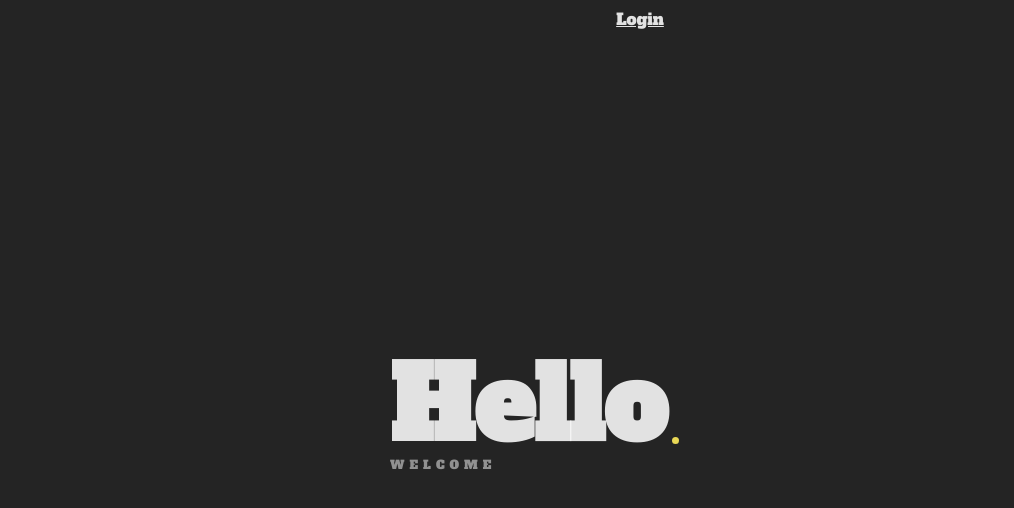
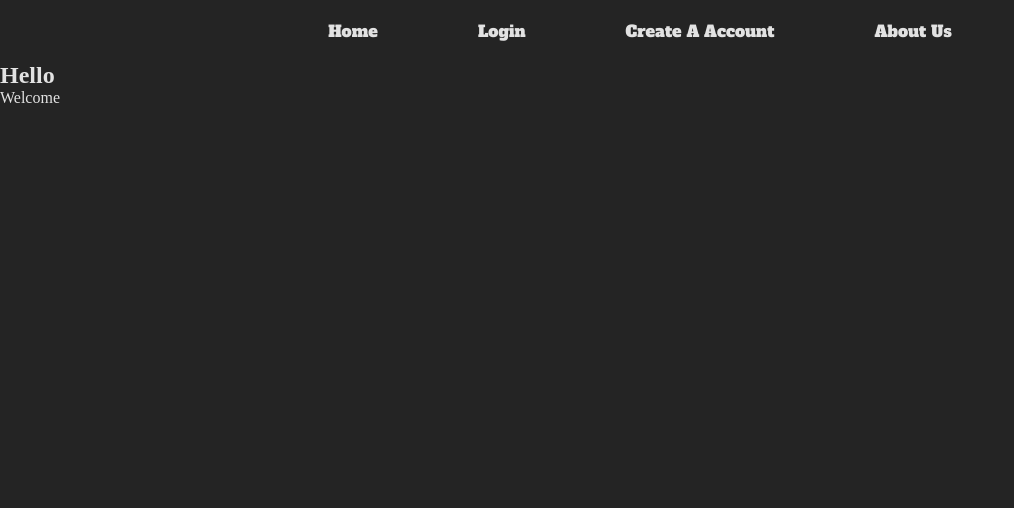
Before and after one commit to sergiogonzalezyes/Chat-Appliacation3, a React (Vite) app in the folder Chat-Application/: page / in a window 1280 px wide. Shown: the top 508 px of the page, without its empty margins (0-1014 px from the left). Built offline with nearby package versions, Linux system fonts and the light colour scheme.

Commit message:
just did some css here

```diff
--- a/Chat-Application/src/App.css
+++ b/Chat-Application/src/App.css
@@ -2,6 +2,8 @@
     color-scheme: light dark;
     color: rgba(255, 255, 255, 0.87);
     background-color: #242424;
+    margin: 0;
+    padding: 0;
 }
 .welcomeLogo {
     margin-top: 20%;
@@ -9,10 +11,25 @@
     font-size: 40px;
     font-family: "Alfa Slab One", cursive;
 }
+/* Nav Bar  */
 .textLogin {
     text-align: center;
     font-family: "Alfa Slab One", cursive;
+    padding-top: 20px;
+    padding-bottom: 20px;
 }
+nav > *:hover {
+    font-weight: 800;
+    text-decoration: underline;
+    gap: 2px;
+}
+nav > * {
+    padding-left: 50px;
+    padding-right: 50px;
+    text-decoration: none;
+    margin-bottom: 50px;
+}
+
 .loginComponent {
     margin-left: auto;
     margin-right: auto;
@@ -54,226 +71,3 @@ input {
     font-size: 15px;
     color: red;
 }
-
-.container {
-    width: 100%;
-    height: 100vh;
-    /* background-color: white; */
-    display: flex;
-    justify-content: center;
-    align-items: center;
-    font-family: "Alfa Slab One", cursive;
-}
-.container .box {
-    width: 500px;
-    height: 500px;
-    position: relative;
-    display: flex;
-    justify-content: center;
-    flex-direction: column;
-}
-.container .box .title {
-    width: 100%;
-    position: relative;
-    display: flex;
-    align-items: center;
-    height: 50px;
-}
-.container .box .title .block {
-    width: 0%;
-    height: inherit;
-    background: #ffb510;
-    position: absolute;
-    animation: mainBlock 2s cubic-bezier(0.74, 0.06, 0.4, 0.92) forwards;
-    display: flex;
-    height: 100px;
-}
-.container .box .title h1 {
-    font-size: 100px;
-    -webkit-animation: mainFadeIn 2s forwards;
-    -o-animation: mainFadeIn 2s forwards;
-    animation: mainFadeIn 2s forwards;
-    animation-delay: 1.6s;
-    opacity: 0;
-    display: flex;
-    align-items: baseline;
-    position: relative;
-}
-.container .box .title h1 span {
-    width: 0px;
-    height: 0px;
-    -webkit-border-radius: 50%;
-    -moz-border-radius: 50%;
-    border-radius: 50%;
-    background: #ffb510;
-    -webkit-animation: load 0.6s cubic-bezier(0.74, 0.06, 0.4, 0.92) forwards;
-    animation: popIn 0.8s cubic-bezier(0.74, 0.06, 0.4, 0.92) forwards;
-    animation-delay: 2s;
-    margin-left: 5px;
-    margin-top: -10px;
-    position: absolute;
-    bottom: 13px;
-    right: -12px;
-    top: 110px;
-}
-.container .box .role {
-    width: 100%;
-    position: relative;
-    display: flex;
-    align-items: center;
-    height: 30px;
-    margin-top: 20px;
-}
-.container .box .role .block {
-    width: 0%;
-    height: inherit;
-    background: #e91e63;
-    position: absolute;
-    animation: secBlock 2s cubic-bezier(0.74, 0.06, 0.4, 0.92) forwards;
-    animation-delay: 2s;
-    display: flex;
-}
-.container .box .role p {
-    animation: secFadeIn 2s forwards;
-    animation-delay: 3.2s;
-    opacity: 0;
-    font-weight: 400;
-    font-family: "Alfa Slab One", cursive;
-    color: #ffffff;
-    font-size: 12px;
-    text-transform: uppercase;
-    letter-spacing: 5px;
-}
-
-@keyframes mainBlock {
-    0% {
-        width: 0%;
-        left: 0;
-    }
-    50% {
-        width: 100%;
-        left: 0;
-    }
-    100% {
-        width: 0;
-        left: 100%;
-    }
-}
-@keyframes secBlock {
-    0% {
-        width: 0%;
-        left: 0;
-    }
-    50% {
-        width: 100%;
-        left: 0;
-    }
-    100% {
-        width: 0;
-        left: 100%;
-    }
-}
-@keyframes mainFadeIn {
-    0% {
-        opacity: 0;
-    }
-    100% {
-        opacity: 1;
-    }
-}
-@keyframes popIn {
-    0% {
-        width: 0px;
-        height: 0px;
-        background: #e9d856;
-        border: 0px solid #ddd;
-        opacity: 0;
-    }
-    50% {
-        width: 10px;
-        height: 10px;
-        background: #e9d856;
-        opacity: 1;
-        bottom: 45px;
-    }
-    65% {
-        width: 7px;
-        height: 7px;
-        bottom: 0px;
-        width: 15px;
-    }
-    80% {
-        width: 10px;
-        height: 10px;
-        bottom: 20px;
-    }
-    100% {
-        width: 7px;
-        height: 7px;
-        background: #e9d856;
-        border: 0px solid #222;
-        bottom: 13px;
-    }
-}
-@keyframes secFadeIn {
-    0% {
-        opacity: 0;
-    }
-    100% {
-        opacity: 0.5;
-    }
-}
-footer {
-    width: 350px;
-    height: 80px;
-    background: #ffb510;
-    position: absolute;
-    right: 0;
-    bottom: -80px;
-    display: flex;
-    justify-content: center;
-    align-items: center;
-    animation: top 0.8s forwards;
-    animation-delay: 4s;
-}
-footer span {
-    display: flex;
-    align-items: center;
-    justify-content: center;
-    font-size: 12px;
-    color: #232323;
-    font-family: "Alfa Slab One", cursive;
-}
-footer span i {
-    margin-right: 25px;
-    font-size: 22px;
-    color: #232323;
-    animation: icon 2s forwards;
-    animation-delay: 4s;
-    opacity: 0;
-}
-
-@keyframes top {
-    0% {
-        opacity: 0;
-        bottom: -80px;
-    }
-    100% {
-        opacity: 1;
-        bottom: 0px;
-    }
-}
-@keyframes icon {
-    0% {
-        opacity: 0;
-        transform: scale(0);
-    }
-    50% {
-        opacity: 1;
-        transform: scale(1.3) rotate(-2deg);
-    }
-    100% {
-        opacity: 1;
-        bottom: 0px;
-    }
-}
--- a/Chat-Application/src/App.jsx
+++ b/Chat-Application/src/App.jsx
@@ -10,9 +10,12 @@ function App() {
     return (
         <div className="App">
             <Router>
-                <div className="textLogin">
+                <nav className="textLogin">
+                    <Link to="/">Home</Link>
                     <Link to="/Login">Login</Link>
-                </div>
+                    <Link to="/CreateUser">Create A Account</Link>
+                    <Link to="/UserInfo">About Us</Link>
+                </nav>
                 <Routes>
                     <Route path="/Login" element={<Login />} />
                     <Route path="/" element={<Home />} />
```
